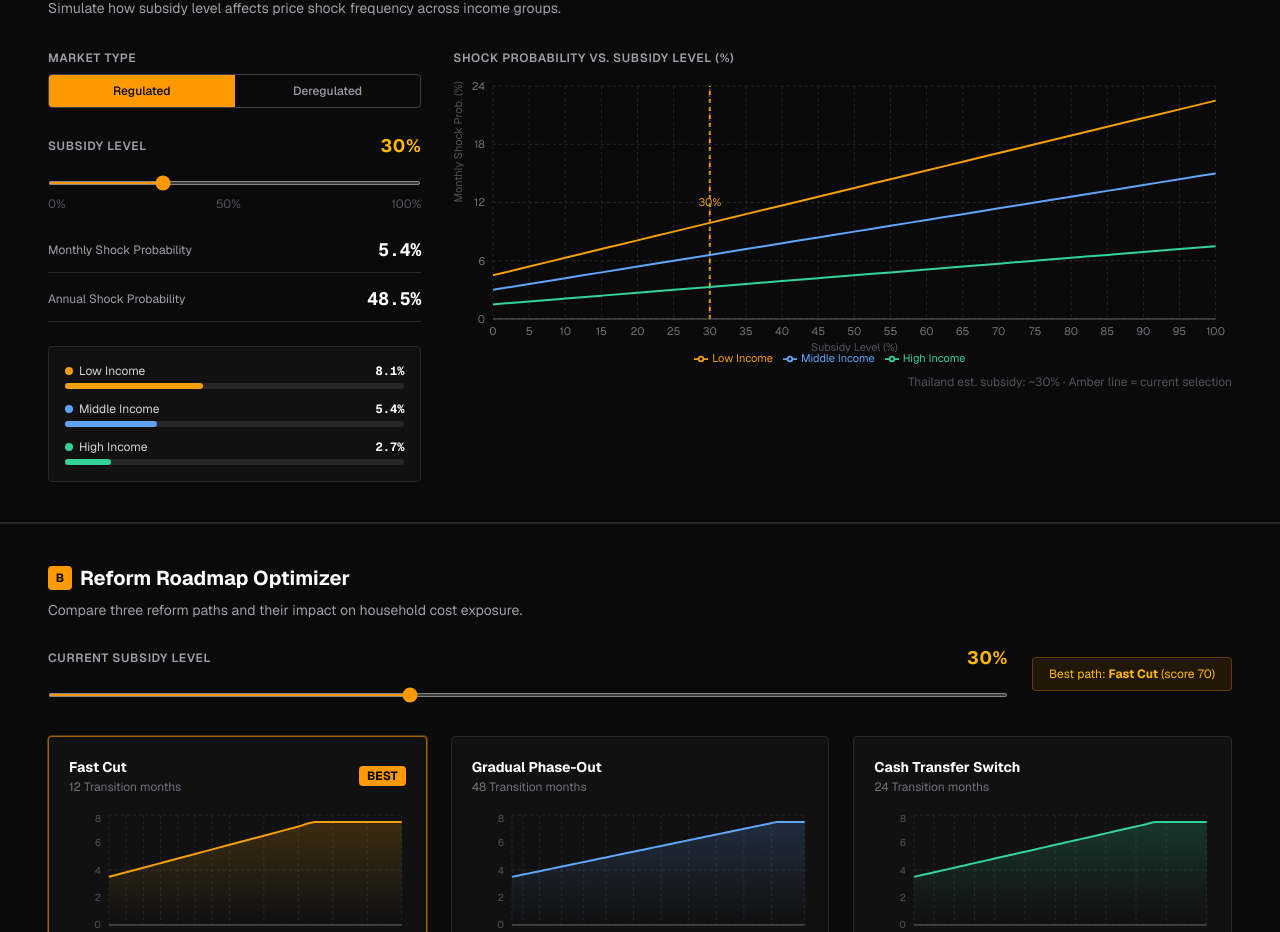
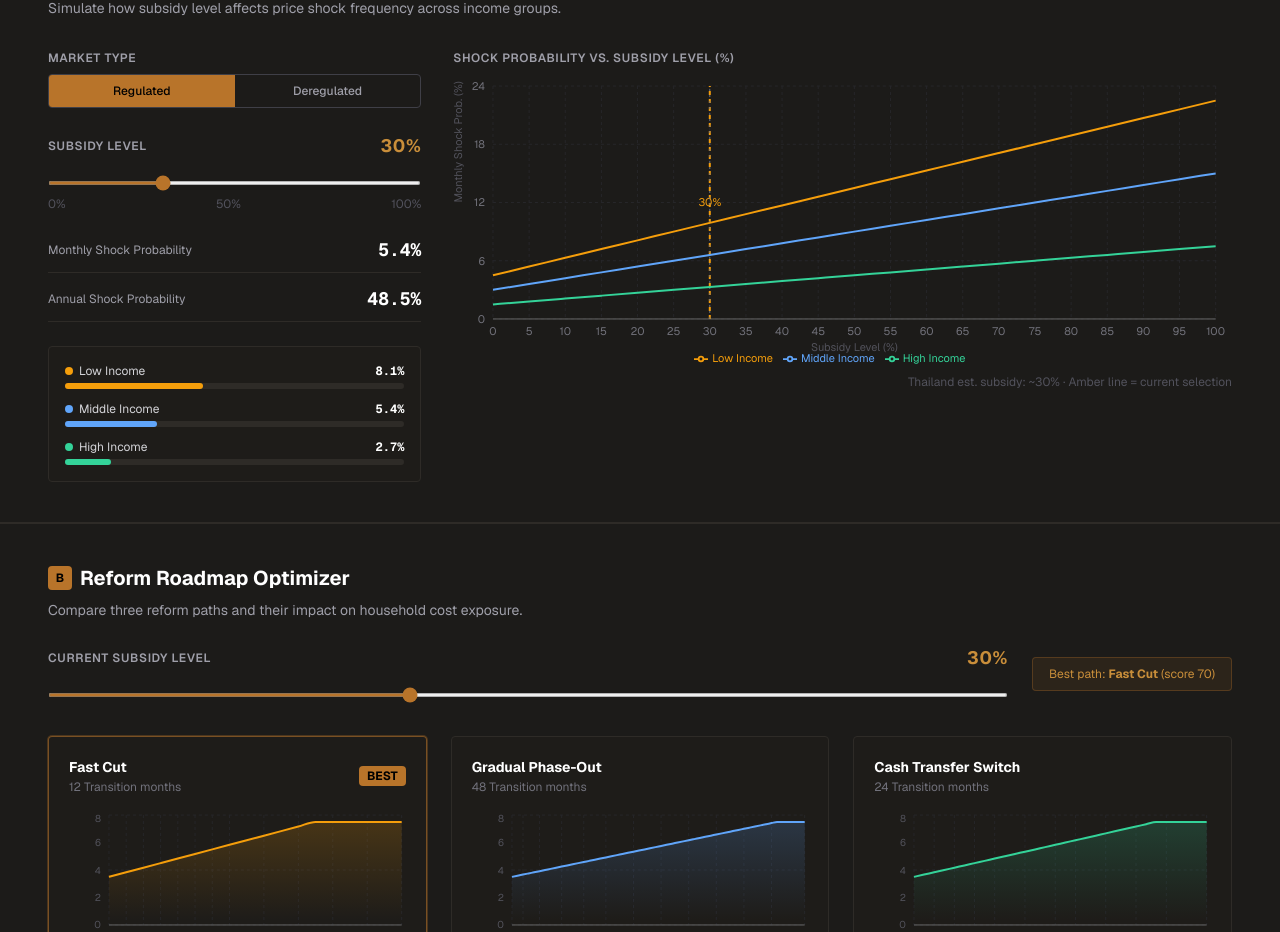
Before and after one commit to Jade0404/oilchoc-dashboard, a Next.js app in the folder frontend/: page / in a window 1280 px wide. Shown: the part 1214-2146 px from the top of the page. Built offline with nearby package versions, Linux system fonts and the light colour scheme; no server answers.

Commit message:
style: warm editorial dark palette — not neon, not pure black
Background #1c1b19 (warm dark gray), amber remapped to muted bronze #b8742a,
card/tooltip backgrounds warmer, borders warmer

```diff
--- a/frontend/src/app/globals.css
+++ b/frontend/src/app/globals.css
@@ -1,8 +1,27 @@
 @import "tailwindcss";
 
+/* ── Palette: warm editorial dark ──────────────────────────────────────────
+   Inspired by FT / Bloomberg print edition — not neon, not AI
+   Background is warm dark gray, accent is muted bronze/honey
+   ──────────────────────────────────────────────────────────────────────── */
+
 :root {
-  --background: #0a0a0a;
-  --foreground: #ededed;
+  --background:    #1c1b19;
+  --foreground:    #e6dfd3;
+
+  /* Remap Tailwind amber to muted bronze/honey */
+  --color-amber-50:  #fdf6ec;
+  --color-amber-100: #f8e8cc;
+  --color-amber-200: #f0cc94;
+  --color-amber-300: #e0aa5a;
+  --color-amber-400: #c98e3a;   /* was neon yellow — now warm honey */
+  --color-amber-500: #b8742a;   /* primary accent */
+  --color-amber-600: #9a5e1e;
+
+  /* Remap zinc to warmer grays */
+  --color-zinc-800: #2e2b27;
+  --color-zinc-900: #201e1b;
+  --color-zinc-950: #161512;
 }
 
 @theme inline {
@@ -10,6 +29,18 @@
   --color-foreground: var(--foreground);
   --font-sans: var(--font-geist-sans);
   --font-mono: var(--font-geist-mono);
+
+  --color-amber-50:  var(--color-amber-50);
+  --color-amber-100: var(--color-amber-100);
+  --color-amber-200: var(--color-amber-200);
+  --color-amber-300: var(--color-amber-300);
+  --color-amber-400: var(--color-amber-400);
+  --color-amber-500: var(--color-amber-500);
+  --color-amber-600: var(--color-amber-600);
+
+  --color-zinc-800:  var(--color-zinc-800);
+  --color-zinc-900:  var(--color-zinc-900);
+  --color-zinc-950:  var(--color-zinc-950);
 }
 
 body {
@@ -18,26 +49,24 @@ body {
   font-family: var(--font-geist-sans), system-ui, sans-serif;
 }
 
-/* Range slider thumb styling */
+/* Range slider */
 input[type="range"] {
   height: 4px;
   border-radius: 9999px;
-  background: #3f3f46;
+  background: #3a3632;
   outline: none;
   cursor: pointer;
 }
-
 input[type="range"]::-webkit-slider-thumb {
   -webkit-appearance: none;
   width: 16px;
   height: 16px;
   border-radius: 9999px;
-  background: #f59e0b;
+  background: var(--color-amber-500);
   cursor: pointer;
-  border: 2px solid #0a0a0a;
+  border: 2px solid var(--background);
 }
 
-/* Smooth transitions for loading states */
 * {
   transition-property: opacity;
   transition-duration: 150ms;
--- a/frontend/src/app/layout.tsx
+++ b/frontend/src/app/layout.tsx
@@ -30,7 +30,7 @@ export default function RootLayout({
       lang="en"
       className={`${geistSans.variable} ${geistMono.variable} h-full antialiased`}
     >
-      <body className="min-h-full bg-[#0a0a0a] text-zinc-100">
+      <body className="min-h-full bg-[#1c1b19] text-[#e6dfd3]">
         <LanguageProvider>{children}</LanguageProvider>
       </body>
     </html>
--- a/frontend/src/components/Evidence/PriceTimeline.tsx
+++ b/frontend/src/components/Evidence/PriceTimeline.tsx
@@ -86,7 +86,7 @@ export default function PriceTimeline({ data, lang }: Props) {
               label={{ value: yLabel, angle: -90, position: "insideLeft", fill: "#52525b", fontSize: 10 }}
             />
             <Tooltip
-              contentStyle={{ background: "#18181b", border: "1px solid #3f3f46", borderRadius: 6, fontSize: 11 }}
+              contentStyle={{ background: "#242220", border: "1px solid #403c37", borderRadius: 6, fontSize: 11 }}
               labelStyle={{ color: "#a1a1aa" }}
               formatter={(v: number, name: string) => [`$${v?.toFixed(3)}`, name]}
             />
--- a/frontend/src/components/Evidence/SimulationSection.tsx
+++ b/frontend/src/components/Evidence/SimulationSection.tsx
@@ -15,7 +15,7 @@ type SimTab = "causal" | "abm" | "optimize";
 const CHART_STYLE = {
   grid: "#27272a",
   tick: "#71717a",
-  tooltip: { background: "#18181b", border: "1px solid #3f3f46", borderRadius: 6, fontSize: 11 },
+  tooltip: { background: "#242220", border: "1px solid #403c37", borderRadius: 6, fontSize: 11 },
   label: { fill: "#52525b", fontSize: 10 },
 };
 
--- a/frontend/src/components/KeyFindings.tsx
+++ b/frontend/src/components/KeyFindings.tsx
@@ -15,7 +15,7 @@ export default function KeyFindings() {
   const tr = useTranslations(lang);
 
   return (
-    <section className="border-b border-zinc-800 bg-[#0f0f0f] px-6 py-6 md:px-12">
+    <section className="border-b border-zinc-800 bg-[#201f1d] px-6 py-6 md:px-12">
       <div className="mx-auto max-w-7xl">
         <p className="mb-4 text-xs font-semibold uppercase tracking-widest text-zinc-500">
           {tr("findingsLabel")}
--- a/frontend/src/components/ReformOptimizer.tsx
+++ b/frontend/src/components/ReformOptimizer.tsx
@@ -177,7 +177,7 @@ export default function ReformOptimizer() {
                       <XAxis dataKey="month" tick={{ fill: "#52525b", fontSize: 10 }} tickLine={false} />
                       <YAxis tick={{ fill: "#52525b", fontSize: 10 }} tickLine={false} axisLine={false} />
                       <Tooltip
-                        contentStyle={{ background: "#18181b", border: "1px solid #3f3f46", borderRadius: 6, fontSize: 11 }}
+                        contentStyle={{ background: "#242220", border: "1px solid #403c37", borderRadius: 6, fontSize: 11 }}
                         labelStyle={{ color: "#a1a1aa" }}
                         formatter={(v: number) => [`${v.toFixed(1)}%`]}
                         labelFormatter={(l) => `Month ${l}`}
--- a/frontend/src/components/StressTester.tsx
+++ b/frontend/src/components/StressTester.tsx
@@ -200,7 +200,7 @@ export default function StressTester() {
                     label={{ value: tr("shockProbAxis"), angle: -90, position: "insideLeft", fill: "#52525b", fontSize: 11 }}
                   />
                   <Tooltip
-                    contentStyle={{ background: "#18181b", border: "1px solid #3f3f46", borderRadius: 6, fontSize: 12 }}
+                    contentStyle={{ background: "#242220", border: "1px solid #403c37", borderRadius: 6, fontSize: 12 }}
                     labelStyle={{ color: "#a1a1aa" }}
                     itemStyle={{ color: "#e4e4e7" }}
                     formatter={(v: number) => [`${v.toFixed(1)}%`]}
```
Also changed, not shown: 1 other file (tests, documents, lock files or other folders).
